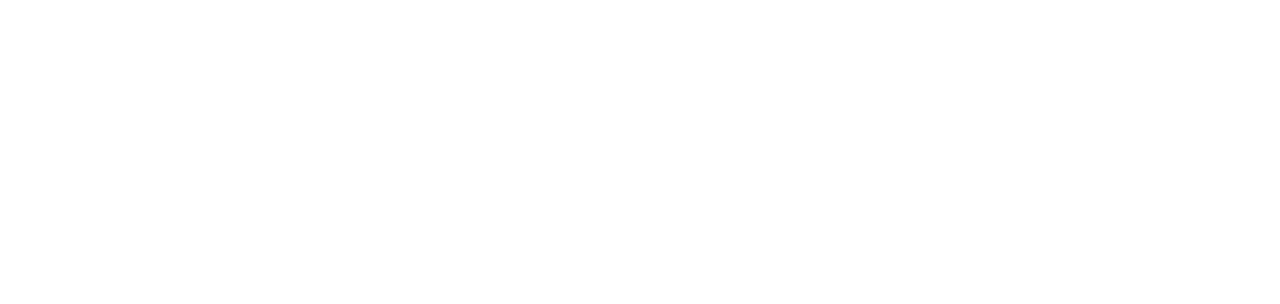
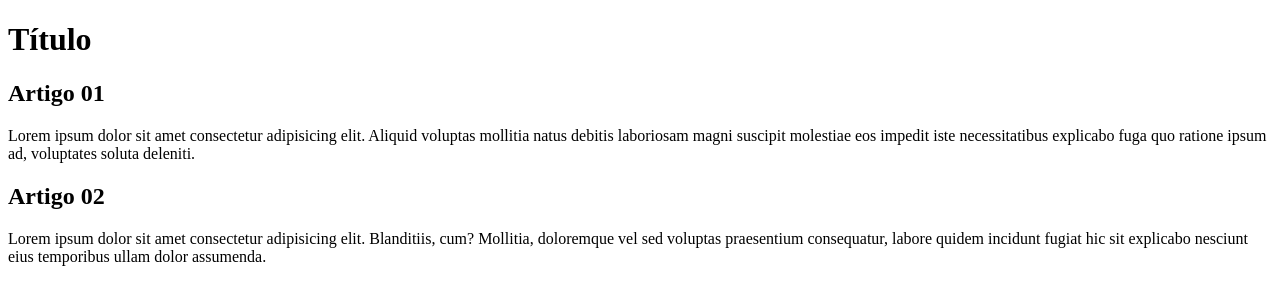
Before and after one commit to Ademir1988/GIT, a plain HTML site: page index.html in a window 1280 px wide. Drawn offline with Linux system fonts and the light colour scheme.

Commit message:
Update index.html

```diff
--- a/index.html
+++ b/index.html
@@ -1,11 +1,35 @@
 <!DOCTYPE html>
 <html lang="pt-br">
+
 <head>
     <meta charset="UTF-8">
     <meta name="viewport" content="width=device-width, initial-scale=1.0">
     <title>Document</title>
 </head>
+
 <body>
+    <main>
 
+        <header>
+            <h1>Título</h1>
+        </header>
+        <article>
+            <h2>Artigo 01</h2>
+            <p>Lorem ipsum dolor sit amet consectetur adipisicing elit. Aliquid voluptas mollitia natus debitis
+                laboriosam magni suscipit molestiae eos impedit iste necessitatibus explicabo fuga quo ratione ipsum ad,
+                voluptates soluta deleniti.</p>
+
+
+        </article>
+
+        <article>
+            <h2>Artigo 02</h2>
+            <p>Lorem ipsum dolor sit amet consectetur adipisicing elit. Blanditiis, cum? Mollitia, doloremque vel sed
+                voluptas praesentium consequatur, labore quidem incidunt fugiat hic sit explicabo nesciunt eius
+                temporibus ullam dolor assumenda.</p>
+        </article>
+
+    </main>
 </body>
+
 </html>
```
